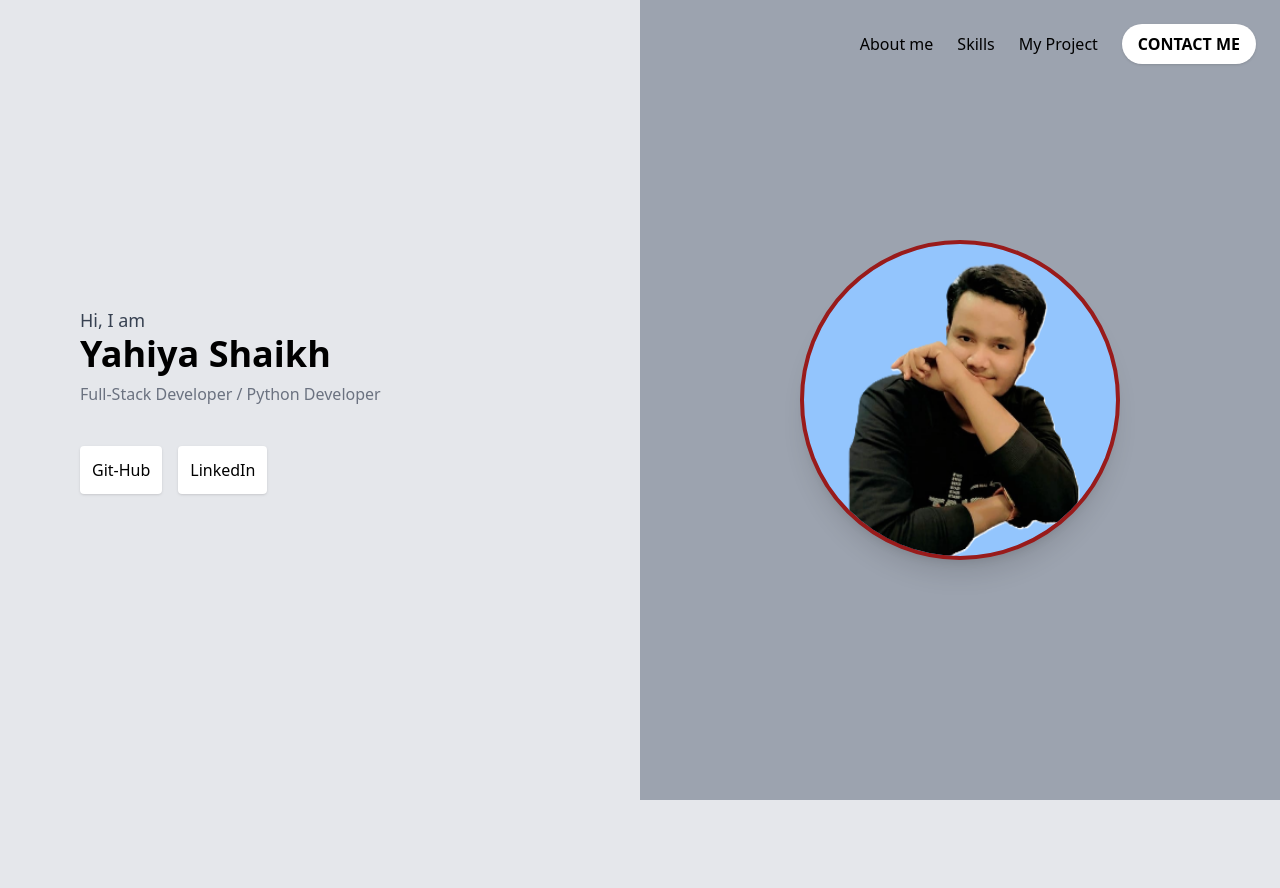
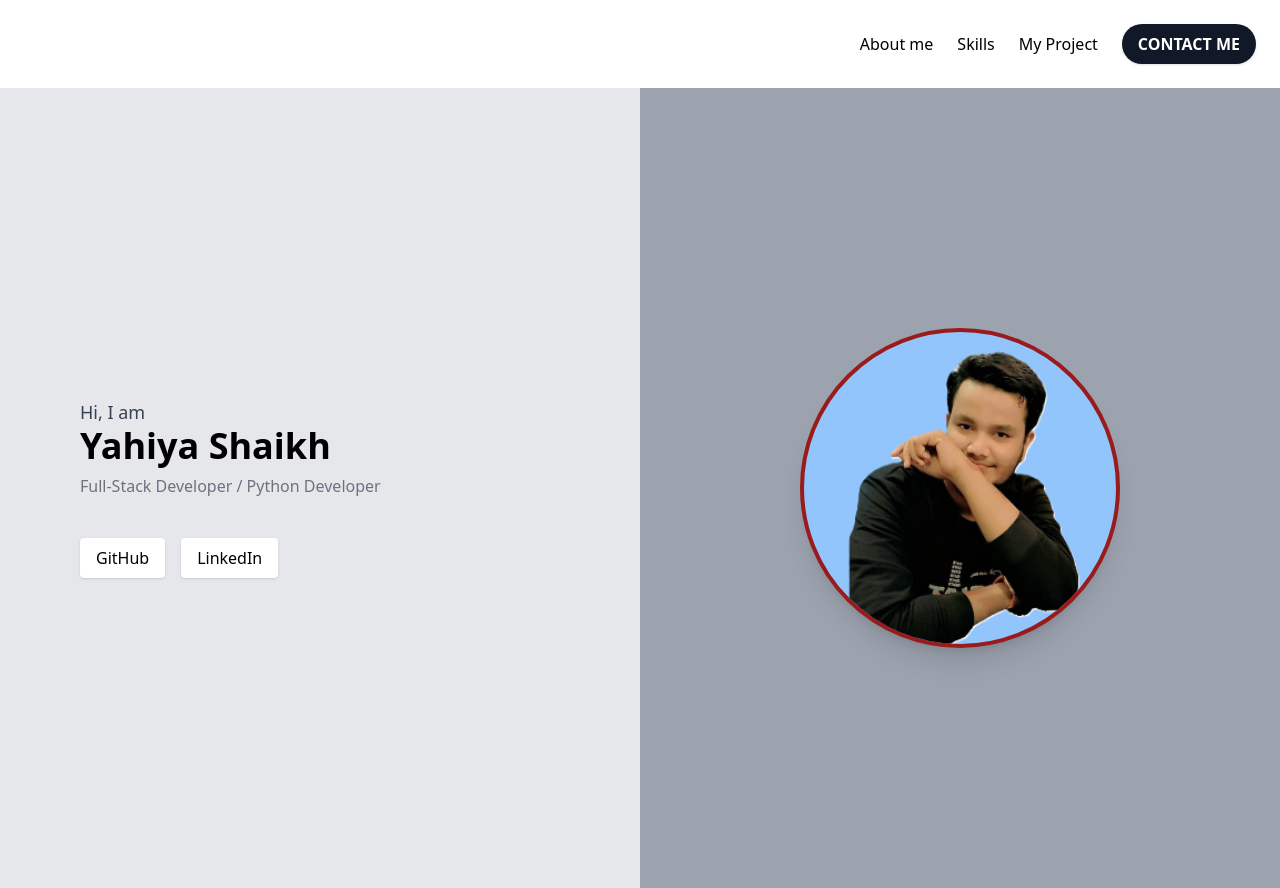
Before and after one commit to yahiyashaikh04/My-Portfolio, a Flask app: page / in a window 1280 px wide. Before the commit the page ends 800 px from the top, so only its background shows below. Run offline with Flask 3, Linux system fonts and the light colour scheme; some libraries are stand-ins or nearby versions.

Commit message:
changes completed

```diff
--- a/templates/index.html
+++ b/templates/index.html
@@ -8,35 +8,34 @@
 </head>
 <body class="font-sans bg-gray-100">
   <!-- Navbar -->
-  <header class="absolute top-0 right-0 p-6 flex space-x-6 items-center">
-    <a href="/about" class="text-black hover:text-gray-300 ">About me</a>
-    <a href="/skill" class="text-black hover:text-gray-300 ">Skills</a>
-    <a href="/project" class="text-black hover:text-gray-300  ">My Project</a>
-    <a href="/contact" class="px-4 py-2 bg-white rounded-full shadow hover:bg-gray-200 font-bold">CONTACT ME</a>
+  <header class="w-full p-6 flex flex-wrap justify-center md:justify-end space-x-4 md:space-x-6 items-center bg-white shadow-md">
+    <a href="/about" class="text-black hover:text-gray-500">About me</a>
+    <a href="/skill" class="text-black hover:text-gray-500">Skills</a>
+    <a href="/project" class="text-black hover:text-gray-500">My Project</a>
+    <a href="/contact" class="px-4 py-2 bg-gray-900 text-white rounded-full shadow hover:bg-gray-700 font-bold">CONTACT ME</a>
   </header>
 
   <!-- Main Section -->
-  <section class="flex h-screen">
+  <section class="flex flex-col lg:flex-row h-auto lg:h-screen">
     <!-- Left Part -->
-    <div class="w-1/2 bg-gray-200 flex flex-col justify-center items-start pl-20">
-      <div class="mb-6">
+    <div class="w-full lg:w-1/2 bg-gray-200 flex flex-col justify-center items-start p-6 md:p-12 lg:pl-20">
+      <div class="mb-6 text-center lg:text-left">
         <div class="text-lg text-gray-700">Hi, I am</div>
-        <h1 class="text-4xl font-bold">Yahiya Shaikh</h1>
-        <p class="text-gray-500 mt-2">Full-Stack Developer / Python Developer</p>
+        <h1 class="text-3xl md:text-4xl font-bold">Yahiya Shaikh</h1>
+        <p class="text-gray-500 mt-2 text-sm md:text-base">Full-Stack Developer / Python Developer</p>
       </div>
       <!-- Social Icons -->
-      <div class="flex space-x-4 mt-4">
-        <a href="https://github.com/yahiyashaikh04" class="p-3 bg-white shadow rounded hover:bg-gray-100">Git-Hub
-        </a>
-        <a href="https://www.linkedin.com/jobs/?mcid=7364684663652581377&src=go-pa&trk=sem-ga_campid.22935434840_asid._crid._kw._d.c_tid._n.x_mt._geo.9062089&cid=&gclsrc=aw.ds&gad_source=1&gad_campaignid=22929535599&gbraid=0AAAAADK8eFjkeN9xgROm268yTXBfSZPKg&gclid=CjwKCAjwisnGBhAXEiwA0zEOR257AMaq36G0GUcAoLEG4QqvMIcPekAJUrUTOLoRFqrx90_YPZaO7BoCBHcQAvD_BwE" class="p-3 bg-white shadow rounded hover:bg-gray-100">LinkedIn</a>
+      <div class="flex space-x-4 mt-4 justify-center lg:justify-start">
+        <a href="https://github.com/yahiyashaikh04" class="px-4 py-2 bg-white shadow rounded hover:bg-gray-100">GitHub</a>
+        <a href="https://www.linkedin.com" class="px-4 py-2 bg-white shadow rounded hover:bg-gray-100">LinkedIn</a>
       </div>
     </div>
 
     <!-- Right Part -->
-    <div class="w-1/2 bg-gray-400 flex justify-center items-center">
+    <div class="w-full lg:w-1/2 bg-gray-400 flex justify-center items-center p-6">
      <img src="{{ url_for('static', filename='myphoto.png') }}"
        alt="My Photo"
-       class="w-80 h-80 object-cover rounded-full border-4 border-red-800 shadow-xl hover:scale-105 hover:shadow-2xl transition duration-300 ease-in-out bg-blue-300">
+       class="w-48 h-48 md:w-64 md:h-64 lg:w-80 lg:h-80 object-cover rounded-full border-4 border-red-800 shadow-xl hover:scale-105 hover:shadow-2xl transition duration-300 ease-in-out bg-blue-300">
     </div>
   </section>
 </body>
```
Also changed, not shown: 1 other file.
